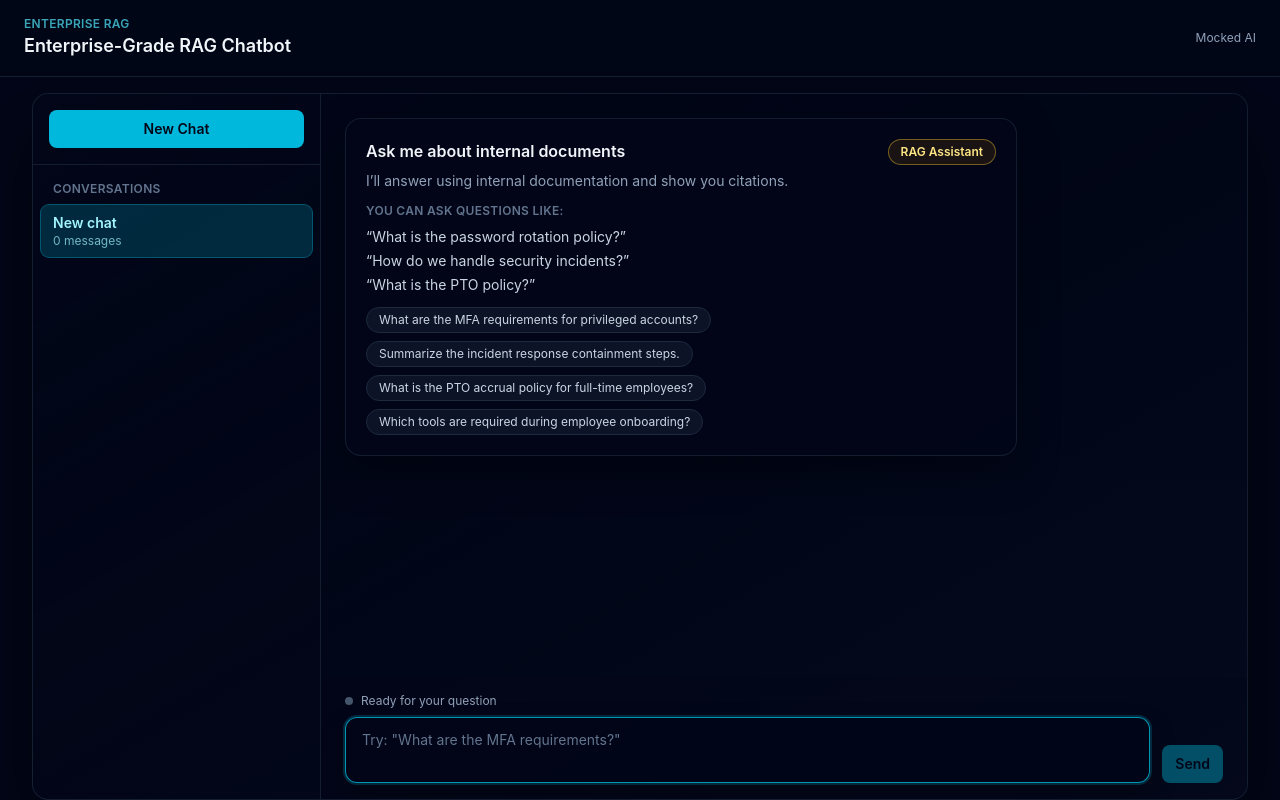
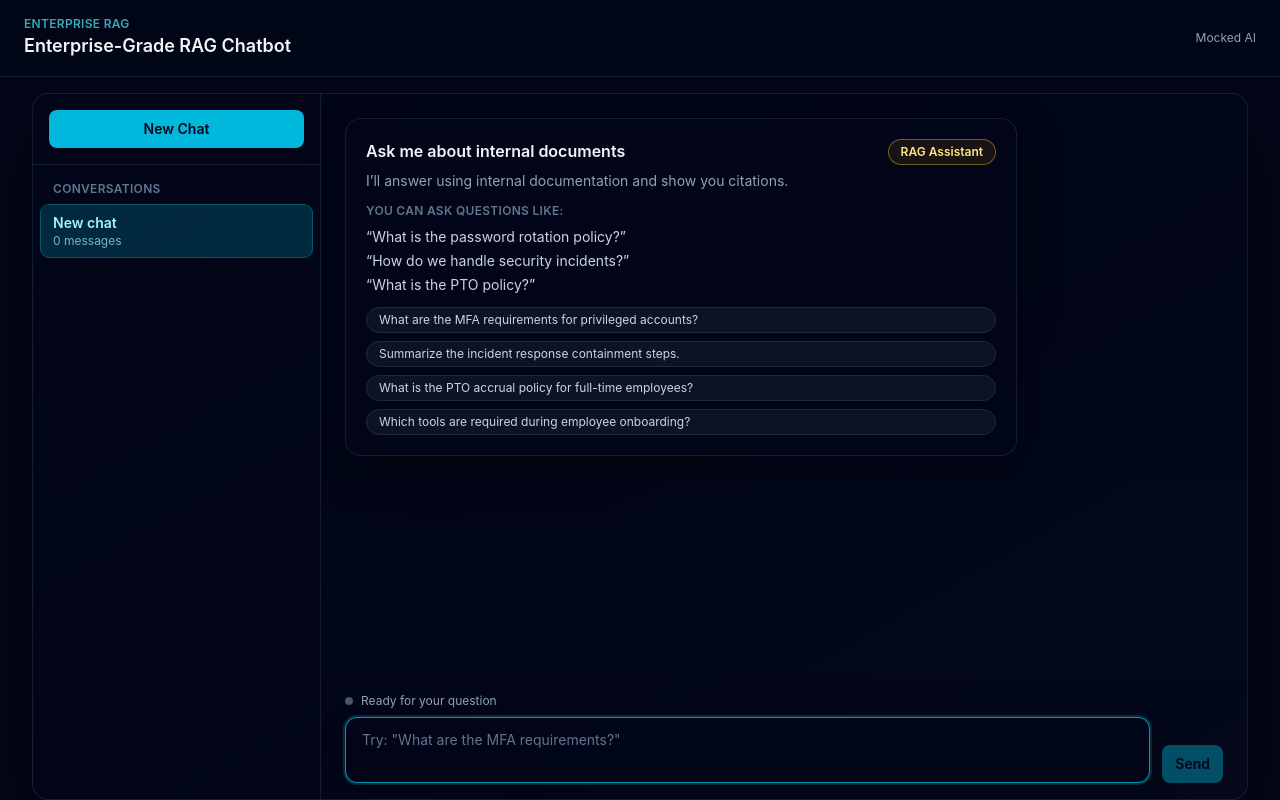
Before and after one commit to manroop79/RAG-chat-vectoriq, a React (Vite) app: page / in a window 1280 px wide. Built offline with nearby package versions, Linux system fonts and the light colour scheme.

Commit message:
Left-align onboarding suggestions

```diff
--- a/src/Chat/ChatPanel.tsx
+++ b/src/Chat/ChatPanel.tsx
@@ -100,7 +100,7 @@ export const ChatPanel = ({
                 <li>“What is the PTO policy?”</li>
               </ul>
             </motion.div>
-            <motion.div className="mt-3 flex flex-wrap gap-2" variants={introItem}>
+            <motion.div className="mt-3 flex flex-col gap-2" variants={introItem}>
               {suggestions.map((prompt) => (
                 <button
                   key={prompt}
@@ -109,7 +109,7 @@ export const ChatPanel = ({
                     setDraft(prompt)
                     inputRef.current?.focus()
                   }}
-                  className="cursor-pointer rounded-full border border-slate-800 bg-slate-900/80 px-2.5 py-1 text-[11px] text-slate-300 transition hover:border-cyan-400/60 hover:bg-cyan-500/10 hover:text-cyan-100 sm:px-3 sm:text-xs"
+                  className="w-full cursor-pointer rounded-full border border-slate-800 bg-slate-900/80 px-3 py-1 text-left text-[11px] text-slate-300 transition hover:border-cyan-400/60 hover:bg-cyan-500/10 hover:text-cyan-100 sm:text-xs"
                 >
                   {prompt}
                 </button>
```
